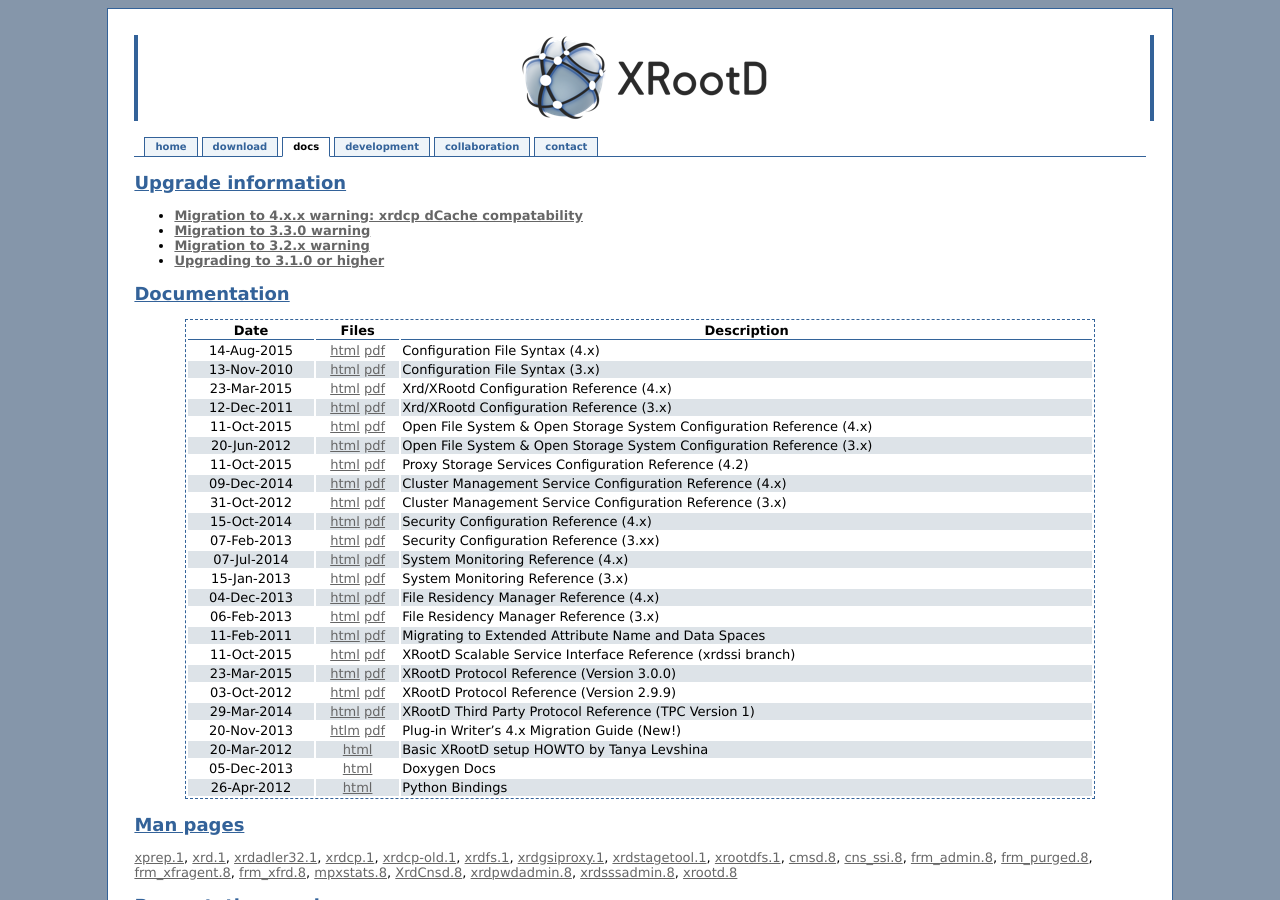
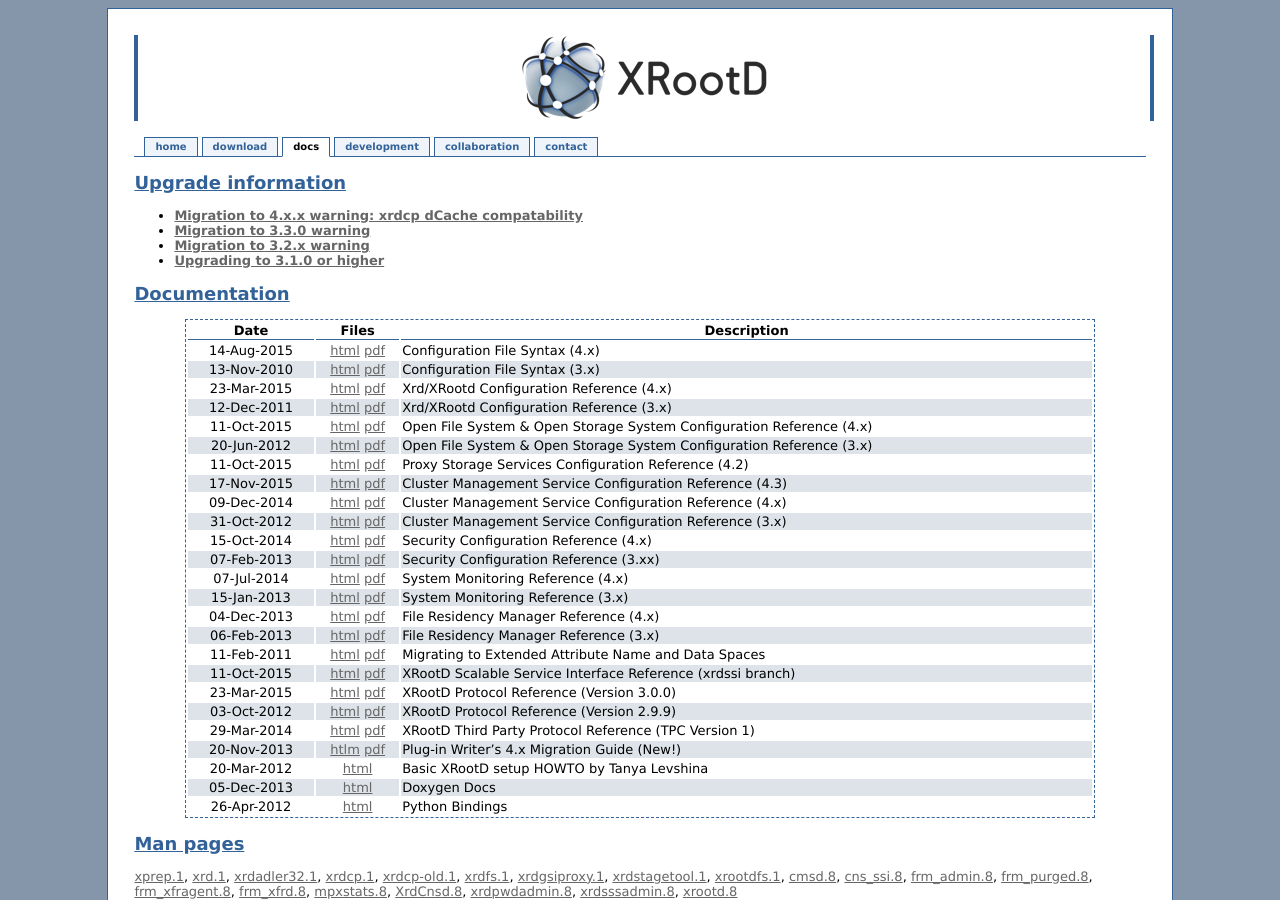
Before and after one commit to xrootd/xrootd-website, a Jekyll site: the page built from docs.md, in a window 1280 px wide and 900 px high. Built offline with Jekyll 4.4.1, drawn with Linux system fonts in a browser that asks for light colours; Markdown is read by kramdown in place of the engine named in the settings.

Commit message:
Update cms manaual for 4.3.

```diff
--- a/docs.md
+++ b/docs.md
@@ -24,6 +24,7 @@ Documentation
 |11-Oct-2015|[html](/doc/dev41/ofs_config.htm) [pdf](/doc/dev41/ofs_config.pdf)        |Open File System &amp; Open Storage System Configuration Reference (4.x)      |
 |20-Jun-2012|[html](/doc/prod/ofs_config.htm) [pdf](/doc/prod/ofs_config.pdf)        |Open File System &amp; Open Storage System Configuration Reference (3.x)      |
 |11-Oct-2015|[html](/doc/dev42/pss_config.htm) [pdf](/doc/dev42/pss_config.pdf)        |Proxy Storage Services Configuration Reference (4.2)    |
+|17-Nov-2015|[html](/doc/dev43/cms_config.htm) [pdf](/doc/dev43/cms_config.pdf)        |Cluster Management Service Configuration Reference (4.3)                    |
 |09-Dec-2014|[html](/doc/dev42/cms_config.htm) [pdf](/doc/dev42/cms_config.pdf)        |Cluster Management Service Configuration Reference (4.x)                    |
 |31-Oct-2012|[html](/doc/prod/cms_config.htm) [pdf](/doc/prod/cms_config.pdf)        |Cluster Management Service Configuration Reference (3.x)                    |
 |15-Oct-2014|[html](/doc/dev41/sec_config.htm) [pdf](/doc/dev41/sec_config.pdf)        |Security Configuration Reference (4.x)                                         |
```
